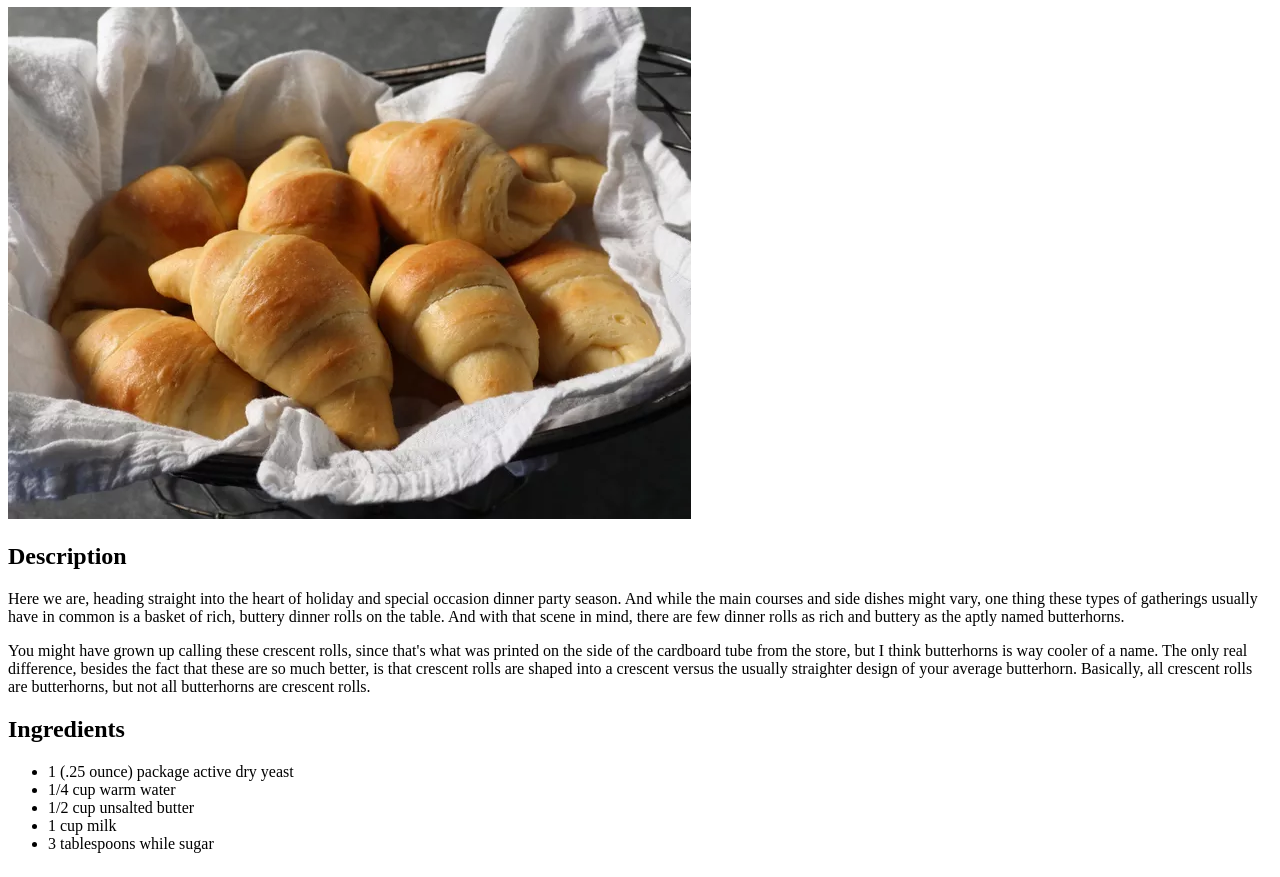
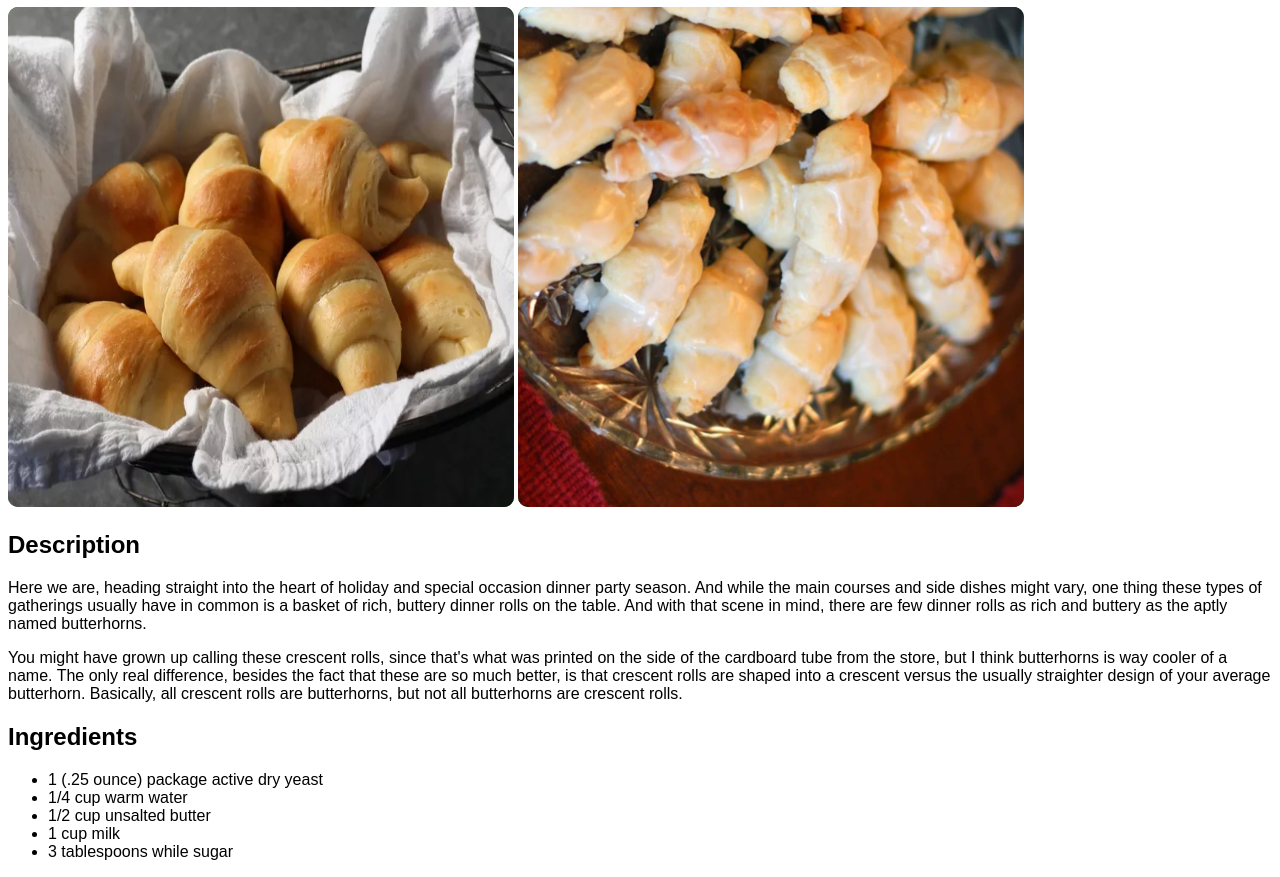
Before and after one commit to ahieeus/odin-recipes, a plain HTML site: page recipes/lasagna.html in a window 1280 px wide. Shown: the part 73-950 px from the top of the page. Drawn offline with Linux system fonts and the light colour scheme.

Commit message:
Edit recipes

```diff
--- a/recipes/lasagna.html
+++ b/recipes/lasagna.html
@@ -2,6 +2,7 @@
 <html lang="en">
 
 <head>
+    <link rel="stylesheet" href="styles.css">
     <meta charset="UTF-8">
     <meta name="viewport" content="width=device-width, initial-scale=1.0">
     <title>A Page</title>
@@ -9,7 +10,8 @@
 
 <body>
     <h1>Butterhorn Dinner Rolls</h1>
-    <img src="Butterhorn.webp">
+    <img src="images/Butterhorn.webp" alt="Butterhorn" id="Butterhorn">
+    <img src="images/Butterhorn1.jpg" alt="Another Butterhorn" id="Butterhorn">
     <h2>Description</h2>
     <p>Here we are, heading straight into the heart of holiday and special occasion dinner party season. And while the main courses and side dishes might vary, one thing these types of gatherings usually have in common is a basket of rich, buttery dinner rolls on the table. And with that scene in mind, there are few dinner rolls as rich and buttery as the aptly named butterhorns.</p>
     <p>You might have grown up calling these crescent rolls, since that's what was printed on the side of the cardboard tube from the store, but I think butterhorns is way cooler of a name. The only real difference, besides the fact that these are so much better, is that crescent rolls are shaped into a crescent versus the usually straighter design of your average butterhorn. Basically, all crescent rolls are butterhorns, but not all butterhorns are crescent rolls.</p>
--- /dev/null
+++ b/recipes/styles.css
@@ -0,0 +1,13 @@
+* {
+    font-family: sans-serif;
+}
+
+#Butterhorn {
+    display: inline;
+    border-radius: 10px;
+    border-color: transparent;
+    background-color: green;
+    width: 40%;
+    height: 500px;
+    margin: auto;
+}
```
Also changed, not shown: recipes/images/Butterhorn.webp (renamed from recipes/Butterhorn.webp), recipes/images/Butterhorn1.jpg (added).
